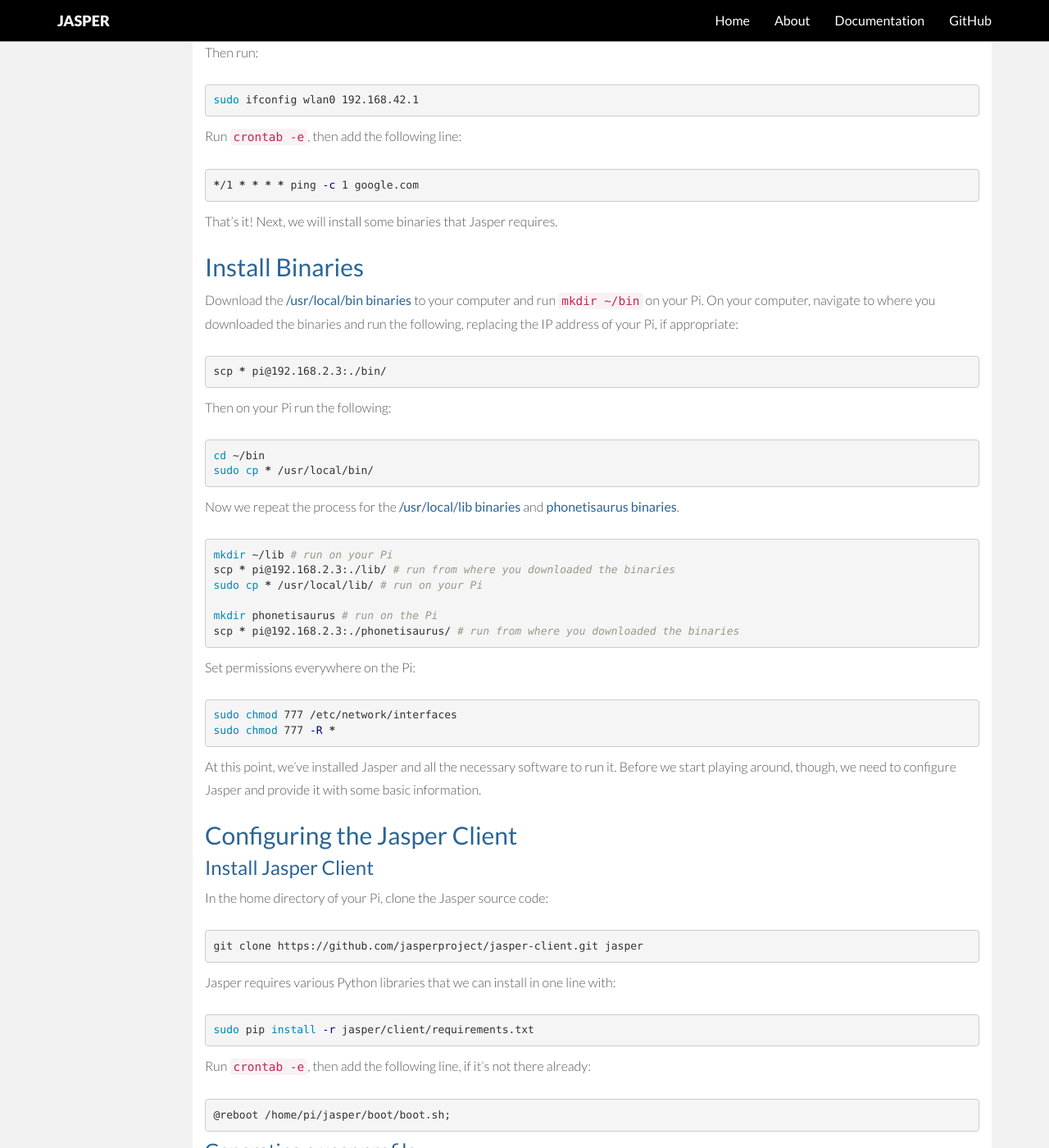
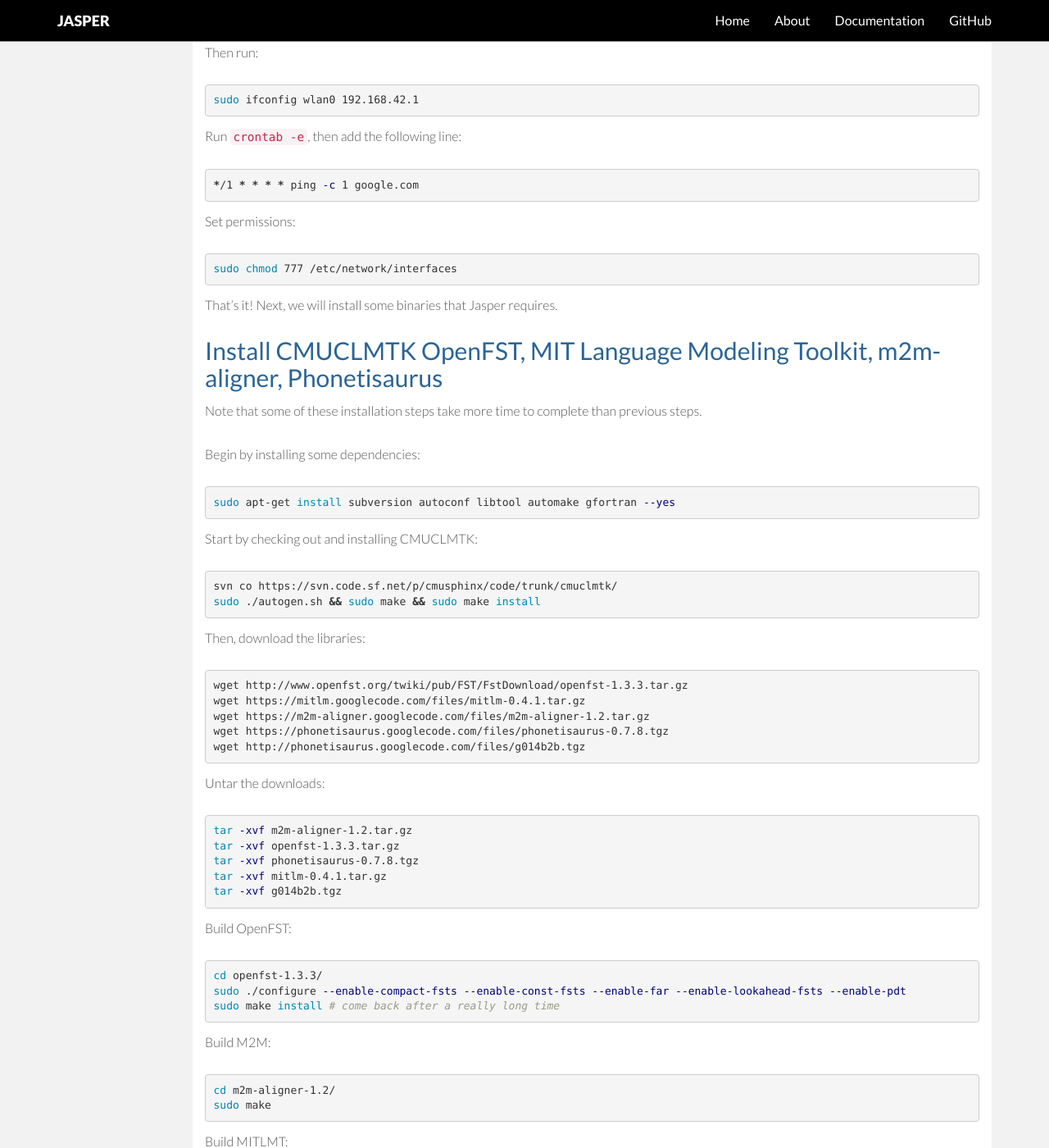
Before and after one commit to jasperproject/jasperproject.github.io, a Jekyll site: the page built from documentation/software/index.md, in a window 1280 px wide and 1400 px high, scrolled down 3649 px. Shown: the whole window at 82% size. Built offline with Jekyll 4.4.1, drawn with Linux system fonts in a browser that asks for light colours; nearby versions of some CDN libraries; some of the changed text lies outside the part shown.

Commit message:
docs for CMUCLMTK, OpenFST, MIT Language Modeling Toolkit, m2m-aligner, Phonetisaurus

```diff
--- a/documentation/software/index.md
+++ b/documentation/software/index.md
@@ -200,38 +200,105 @@
 */1 * * * * ping -c 1 google.com
 {% endhighlight %}
 
-That's it! Next, we will install some binaries that Jasper requires.
-
-<h2 class="linked" id='install-binaries'><a href="#install-binaries" title="Permalink to this headline">Install Binaries</a></h2>
-
-Download the [/usr/local/bin binaries](https://sourceforge.net/projects/jasperproject/files/usrlocalbin_binaries.tar.gz/download) to your computer and run `mkdir ~/bin` on your Pi. On your computer, navigate to where you downloaded the binaries and run the following, replacing the IP address of your Pi, if appropriate:
-
-{% highlight bash %}
-scp * pi@192.168.2.3:./bin/
-{% endhighlight %}
-
-Then on your Pi run the following:
-
-{% highlight bash %}
-cd ~/bin
-sudo cp * /usr/local/bin/
-{% endhighlight %}
-
-Now we repeat the process for the [/usr/local/lib binaries](https://sourceforge.net/projects/jasperproject/files/usrlocallib_binaries.tar.gz/download) and [phonetisaurus binaries](https://sourceforge.net/projects/jasperproject/files/phonetisaurus_binaries.tar.gz/download).
-
-{% highlight bash %}
-mkdir ~/lib # run on your Pi
-scp * pi@192.168.2.3:./lib/ # run from where you downloaded the binaries
-sudo cp * /usr/local/lib/ # run on your Pi
-
-mkdir phonetisaurus # run on the Pi
-scp * pi@192.168.2.3:./phonetisaurus/ # run from where you downloaded the binaries
-{% endhighlight %}
-
-Set permissions everywhere on the Pi:
+Set permissions:
 
 {% highlight bash %}
 sudo chmod 777 /etc/network/interfaces
+{% endhighlight %}
+
+That's it! Next, we will install some binaries that Jasper requires.
+
+<h2 class="linked" id='install-binaries'><a href="#install-binaries" title="Permalink to this headline">Install CMUCLMTK OpenFST, MIT Language Modeling Toolkit, m2m-aligner, Phonetisaurus</a></h2>
+
+Note that some of these installation steps take more time to complete than previous steps.
+
+Begin by installing some dependencies:
+
+{% highlight bash %}
+sudo apt-get install subversion autoconf libtool automake gfortran --yes
+{% endhighlight %}
+
+Start by checking out and installing CMUCLMTK:
+
+{% highlight bash %}
+svn co https://svn.code.sf.net/p/cmusphinx/code/trunk/cmuclmtk/
+sudo ./autogen.sh && sudo make && sudo make install
+{% endhighlight %}
+
+Then, download the libraries:
+
+{% highlight bash %}
+wget http://www.openfst.org/twiki/pub/FST/FstDownload/openfst-1.3.3.tar.gz
+wget https://mitlm.googlecode.com/files/mitlm-0.4.1.tar.gz
+wget https://m2m-aligner.googlecode.com/files/m2m-aligner-1.2.tar.gz
+wget https://phonetisaurus.googlecode.com/files/phonetisaurus-0.7.8.tgz
+wget http://phonetisaurus.googlecode.com/files/g014b2b.tgz
+{% endhighlight %}
+
+Untar the downloads:
+
+{% highlight bash %}
+tar -xvf m2m-aligner-1.2.tar.gz
+tar -xvf openfst-1.3.3.tar.gz
+tar -xvf phonetisaurus-0.7.8.tgz
+tar -xvf mitlm-0.4.1.tar.gz
+tar -xvf g014b2b.tgz
+{% endhighlight %}
+
+Build OpenFST:
+
+{% highlight bash %}
+cd openfst-1.3.3/
+sudo ./configure --enable-compact-fsts --enable-const-fsts --enable-far --enable-lookahead-fsts --enable-pdt
+sudo make install # come back after a really long time
+{% endhighlight %}
+
+Build M2M:
+
+{% highlight bash %}
+cd m2m-aligner-1.2/
+sudo make
+{% endhighlight %}
+
+Build MITLMT:
+
+{% highlight bash %}
+cd mitlm-0.4.1/
+sudo ./configure
+sudo make install
+{% endhighlight %}
+
+Build Phonetisaurus:
+
+{% highlight bash %}
+cd phonetisaurus-0.7.8/
+cd src
+sudo make
+{% endhighlight %}
+
+Move some of the compiled files:
+
+{% highlight bash %}
+sudo cp ~/m2m-aligner-1.2/m2m-aligner /usr/local/bin/m2m-aligner
+sudo cp ~/phonetisaurus-0.7.8/phonetisaurus-g2p /usr/local/bin/phonetisaurus-g2p
+{% endhighlight %}
+
+Build Phonetisaurus model:
+
+{% highlight bash %}
+cd g014b2b/
+./compile-fst.sh
+{% endhighlight %}
+
+Finally, rename a folder:
+
+{% highlight bash %}
+mv ~/g014b2b ~/phonetisaurus
+{% endhighlight %}
+
+Set permissions inside the home directory:
+
+{% highlight bash %}
 sudo chmod 777 -R *
 {% endhighlight %}
 
```
